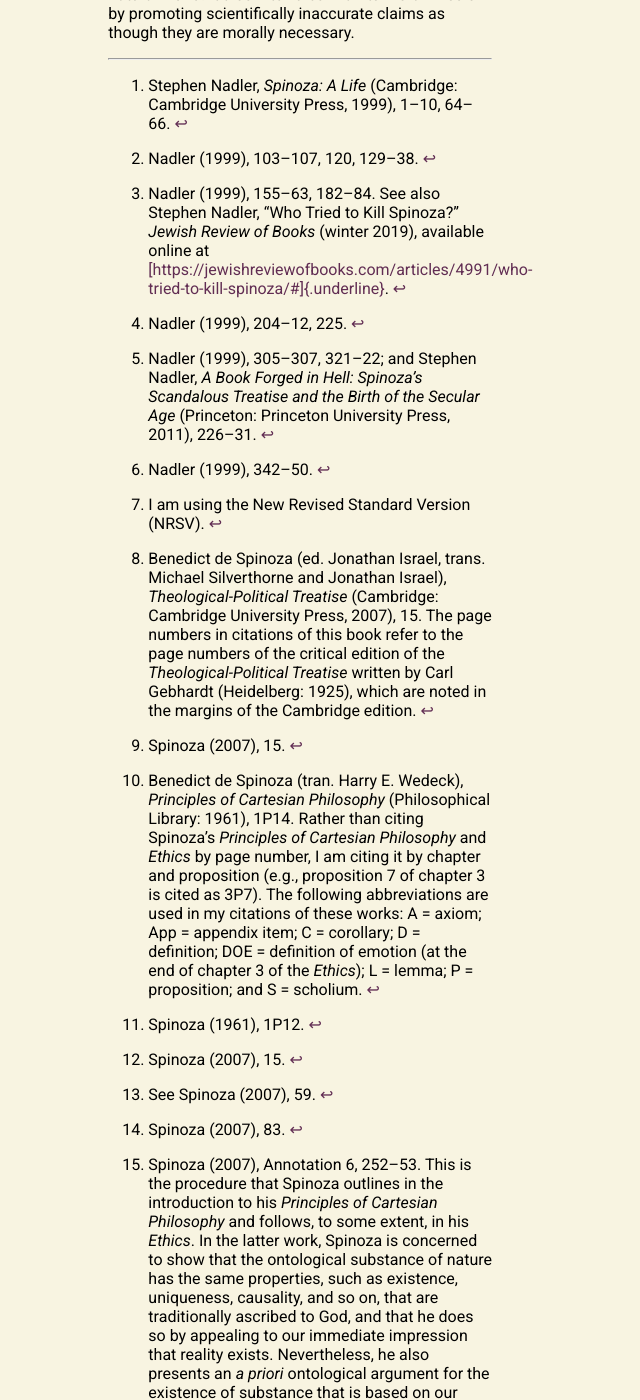
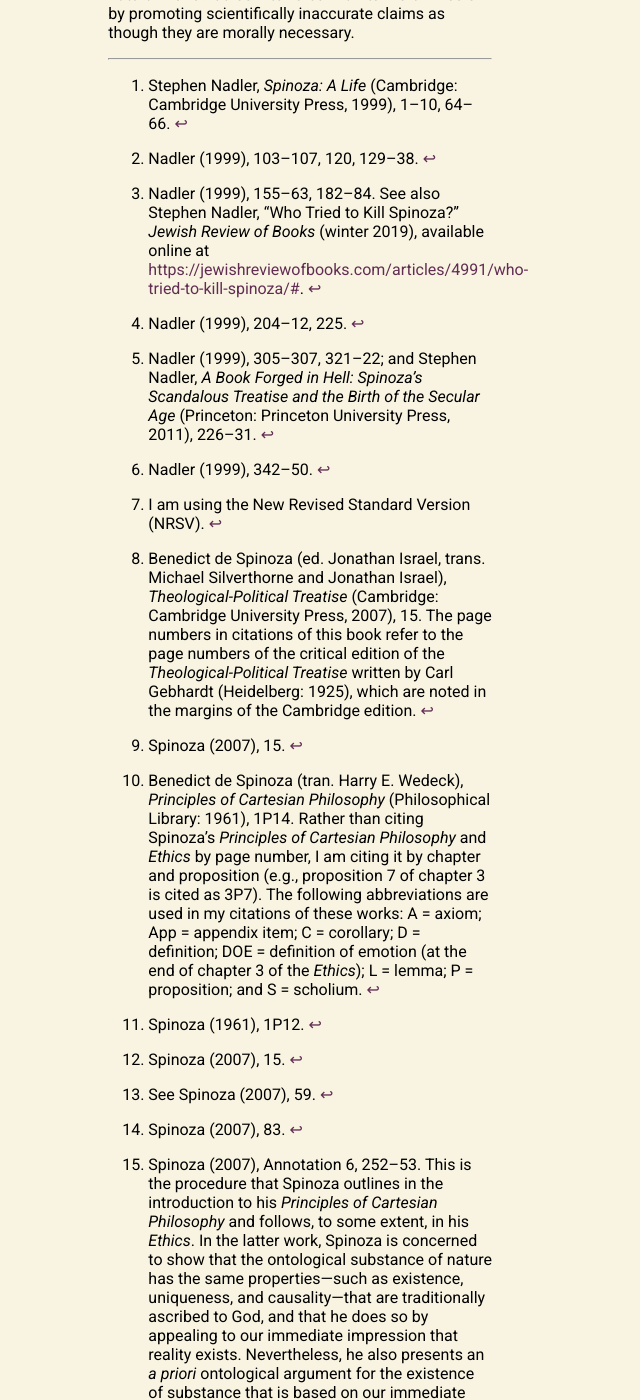
Before and after one commit to wcdemary/wcdemary.github.io, a Jekyll site: the page built from _posts/2026-05-16-what-authority-do-prophets-have.md, in a window 1280 px wide and 1400 px high, scrolled down 16147 px. Shown: the whole window, without its empty margins (25-665 px from the left). Built offline with Jekyll 4.4.1, drawn with Linux system fonts in a browser that asks for light colours; some web fonts are replaced; some of the changed text lies outside the part shown.

Commit message:
Fixed links in "What Authority Do Prophets Have?"

```diff
--- a/_posts/2026-05-16-what-authority-do-prophets-have.md
+++ b/_posts/2026-05-16-what-authority-do-prophets-have.md
@@ -670,7 +670,7 @@ necessary.
 [^3]: Nadler (1999), 155--63, 182--84. See also Stephen Nadler, "Who
     Tried to Kill Spinoza?" *Jewish Review of Books* (winter 2019),
     available online at
-    [[https://jewishreviewofbooks.com/articles/4991/who-tried-to-kill-spinoza/#]{.underline}](https://jewishreviewofbooks.com/articles/4991/who-tried-to-kill-spinoza/#).
+    [https://jewishreviewofbooks.com/articles/4991/who-tried-to-kill-spinoza/#](https://jewishreviewofbooks.com/articles/4991/who-tried-to-kill-spinoza/#).
 
 [^4]: Nadler (1999), 204--12, 225.
 
@@ -714,8 +714,8 @@ necessary.
     Spinoza outlines in the introduction to his *Principles of Cartesian
     Philosophy* and follows, to some extent, in his *Ethics*. In the
     latter work, Spinoza is concerned to show that the ontological
-    substance of nature has the same properties, such as existence,
-    uniqueness, causality, and so on, that are traditionally ascribed to
+    substance of nature has the same properties---such as existence,
+    uniqueness, and causality---that are traditionally ascribed to
     God, and that he does so by appealing to our immediate impression
     that reality exists. Nevertheless, he also presents an *a priori*
     ontological argument for the existence of substance that is based on
@@ -787,7 +787,7 @@ necessary.
     Richard McKeon (ed.), *The Basic Works of Aristotle* (New York: The
     Modern Library, 2001 [1941]), 100a--b.
 
-[^45]: I myself have criticized White for her plagiarism in a previous
-    article, where I mentioned that White's chapter on spiritualism in
+[^45]: I myself have criticized White for her plagiarism in [a previous
+    article](https://spectrummagazine.org/culture/immanence-and-ethics-part-1-whats-spiritualism-got-do-it/), where I mentioned that White's chapter on spiritualism in
     *The Great Controversy* borrowed extensively from J.H. Waggoner's
     book on spiritualism without attribution.
```
